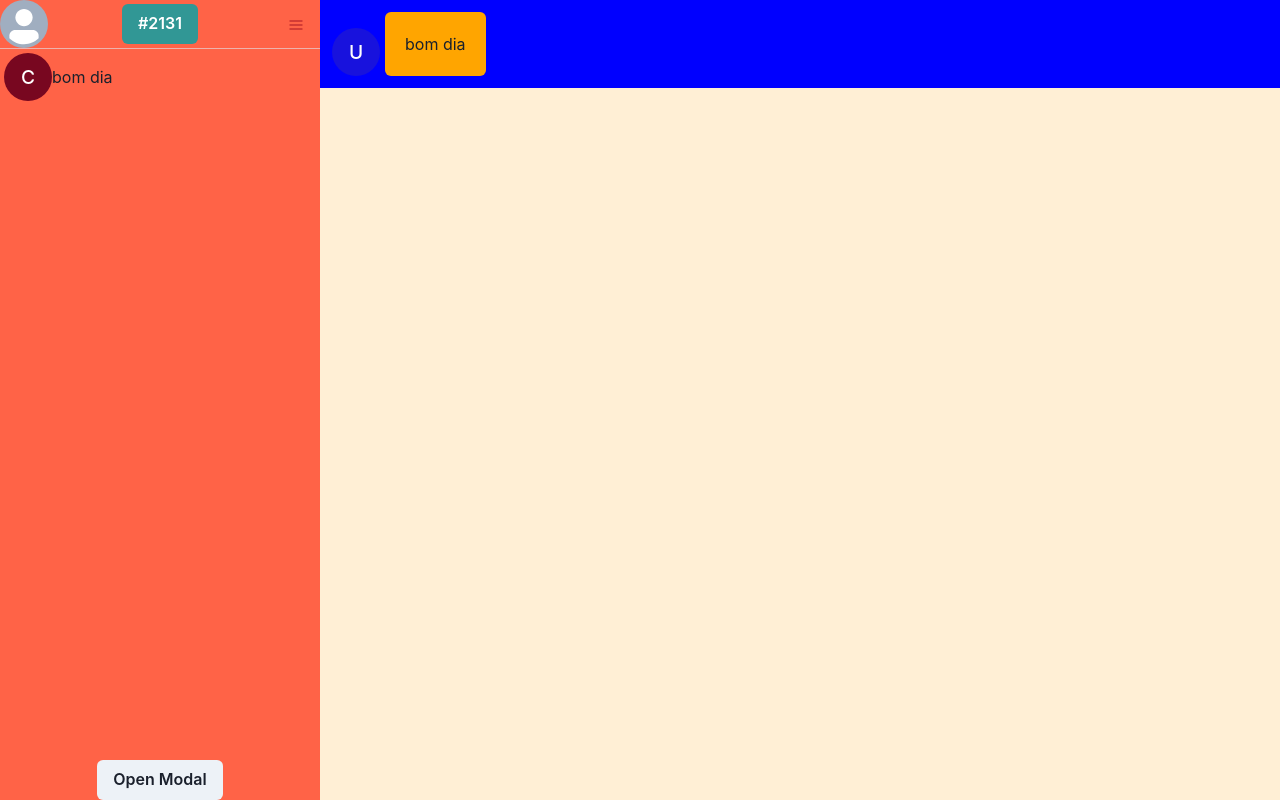
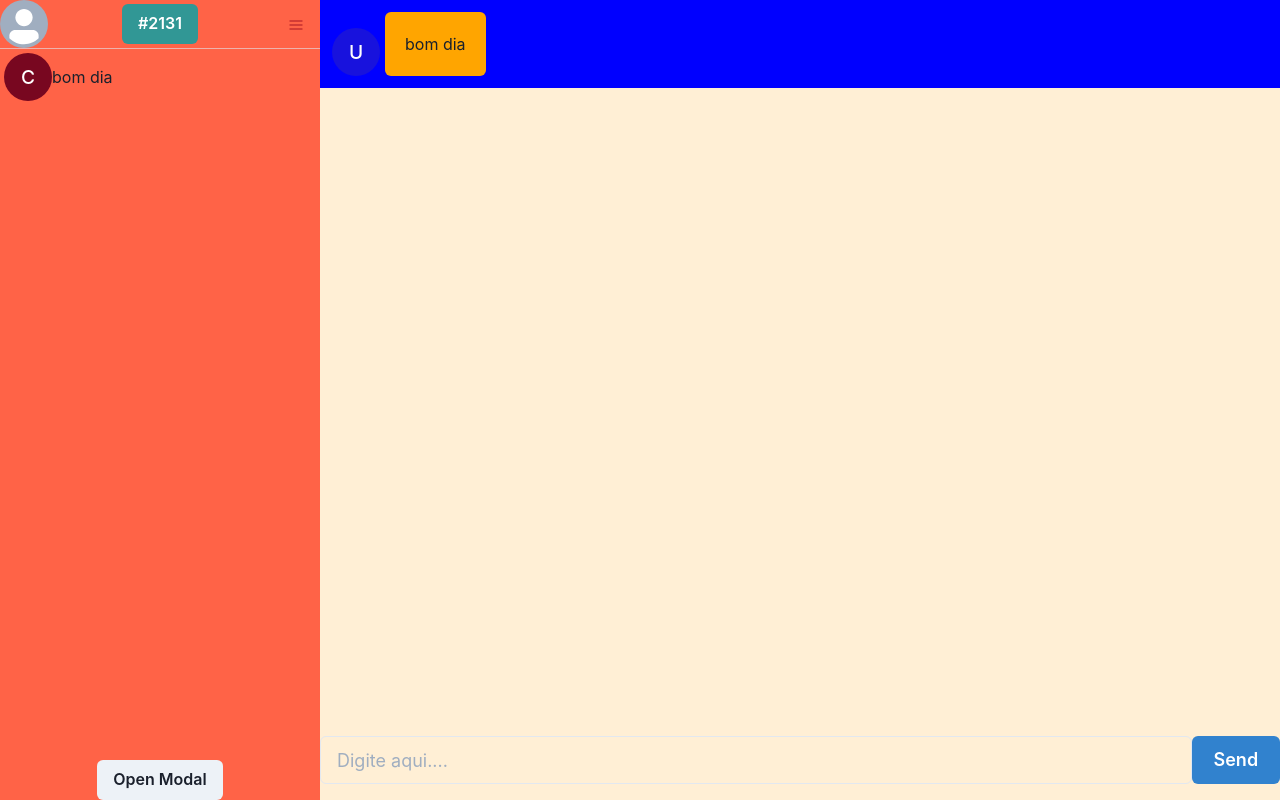
Before and after one commit to talis-fb/Simple-Chat, a Next.js app: page /chat in a window 1280 px wide. Built offline with nearby package versions, Linux system fonts and the light colour scheme.

Commit message:
Textare to send message

```diff
--- a/src/pages/chat.tsx
+++ b/src/pages/chat.tsx
@@ -1,6 +1,7 @@
 import type { NextPage } from 'next'
 import { useState } from 'react'
 import {
+  Input,
   Center,
   Box,
   Text,
@@ -29,6 +30,7 @@ import {
   Divider,
   useClipboard,
   useToast,
+  Textarea,
 } from '@chakra-ui/react'
 import { HamburgerIcon, CloseIcon } from '@chakra-ui/icons'
 
@@ -68,6 +70,7 @@ const Home: NextPage = () => {
     auth.signOut()
   }
 
+  // Function to copy PIN
   const { hasCopied, onCopy } = useClipboard(user.pin)
   const toast = useToast()
   const getPin = (ev) => {
@@ -80,6 +83,9 @@ const Home: NextPage = () => {
       isClosable: true,
     })
   }
+
+  // Textarea
+  const [text, setText] = useState('')
 
   return (
     <Grid bg="red" h={'100vh'} templateColumns="repeat(4, 1fr)">
@@ -163,7 +169,8 @@ const Home: NextPage = () => {
 
       {/* Messages */}
       <GridItem colSpan={3} bg="papayawhip">
-        <Flex direction="column-reverse">
+        <Flex h="100%" direction="column" justify="space-between">
+          <Flex maxH="90vh" overflowY="scroll" direction="column-reverse">
             {/* Messages */}
             {listChat[0].messages.map((el, i) => {
               const isUser = el.from == user.pin
@@ -177,6 +184,13 @@ const Home: NextPage = () => {
               )
             })}
           </Flex>
+          <Flex h="10vh" align="center">
+            <Input value={text} onChange={setText} placeholder="Digite aqui...." size="lg"></Input>
+            <Button size="lg" colorScheme="blue">
+              Send
+            </Button>
+          </Flex>
+        </Flex>
       </GridItem>
     </Grid>
   )
```
Lines whose indentation alone changed are shown as unchanged.
